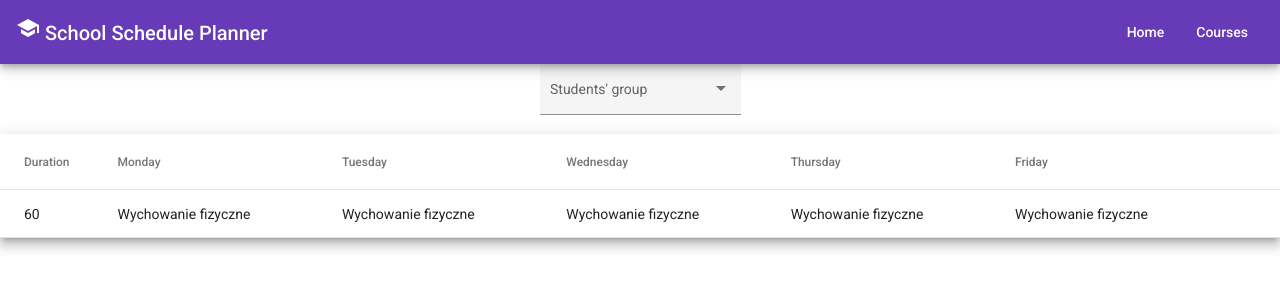
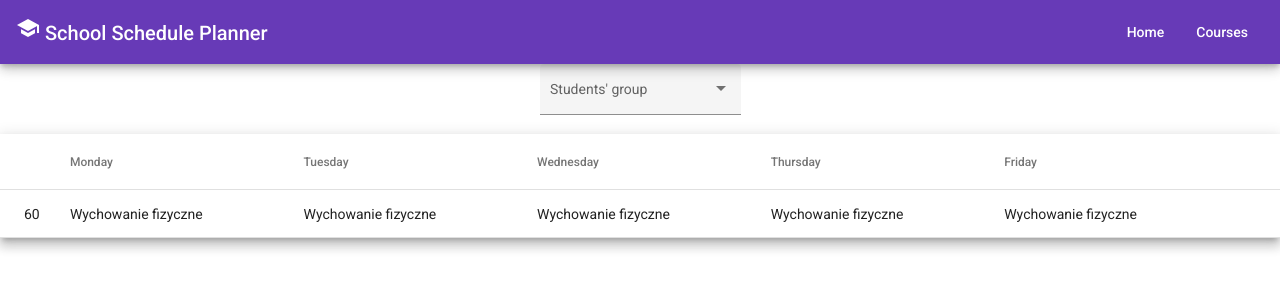
Before and after one commit to m-kmiec/school-schedule-planner-angular, an Angular app: page /home in a window 1280 px wide. Shown: the top 300 px of the page. Built offline with nearby package versions, Linux system fonts and the light colour scheme; data requests are answered from the project's data file.

Commit message:
column change

```diff
--- a/src/app/course-table/course-table.component.html
+++ b/src/app/course-table/course-table.component.html
@@ -1,7 +1,7 @@
 <table mat-table class="courses-table mat-elevation-z8" [dataSource]="courses">
 
 <ng-container matColumnDef="Duration">
-    <th mat-header-cell *matHeaderCellDef> Duration </th>
+    <th mat-header-cell *matHeaderCellDef></th>
     <td mat-cell *matCellDef="let course"> {{course.duration}} </td>
 </ng-container>
 
```
